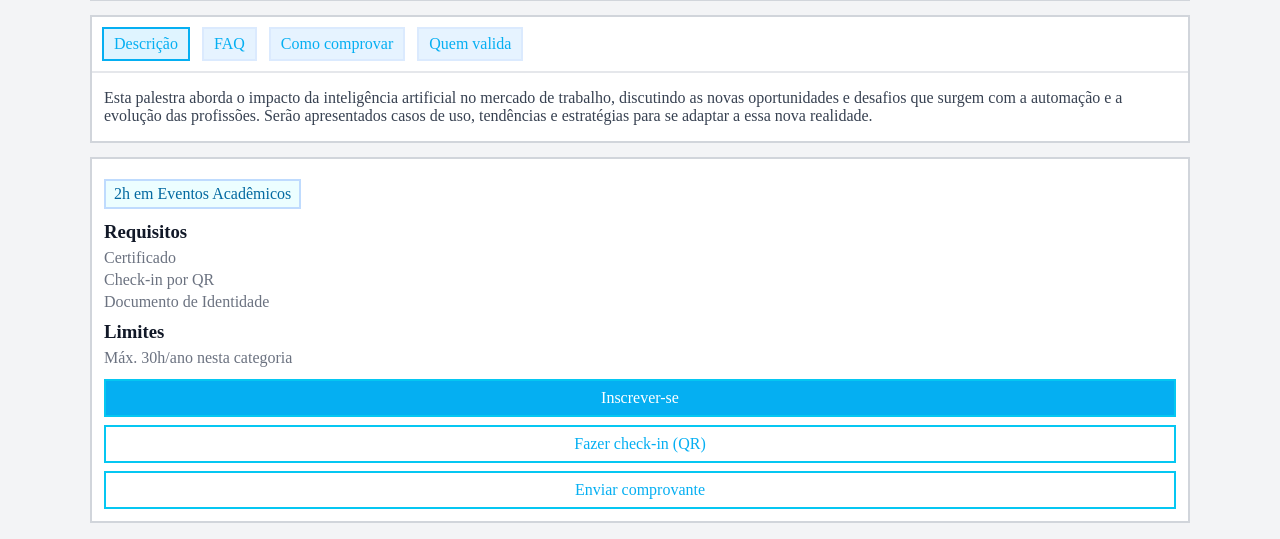
After one commit to lucatm1808/HoraCerta, a Django app: template core/templates/evento.html in a window 1280 px wide. The commit adds this page. Shown: the part 1113-1652 px from the top of the page. Run offline with Django 5.2, Linux system fonts and the light colour scheme; the template is opened without the code that fills it, so the values that code supplies are empty; parts of the project's set-up code (start-up, migrations or seed data) failed here and were passed over.

Commit message:
Toda as telas adicionadas, sem o css padronizado

```diff
--- /dev/null
+++ b/core/static/style-evento.css
@@ -0,0 +1,59 @@
+.main-img{
+  width: 360px;
+  border:2px solid black;
+}
+.main-link{ border:solid yellow; }
+.poster{ width: 100px; }
+.fonte{ font-family: "Times New Roman", Times, serif; }
+.card{
+  border:2px solid #d1d5db;
+  background-color:#ffffff;
+  margin:14px 0;
+  padding:12px;
+}
+.banner{
+  width:100%;
+  border:2px solid #e5e7eb;
+}
+.tag{
+  display:inline-block;
+  background-color:#e6f3ff;
+  color:#05AFF2;
+  border:2px solid #bfdbfe;
+  padding:4px 8px;
+  margin-top:8px;
+  margin-bottom:6px;
+}
+.titulo{
+  color:#111827;
+  font-weight:bold;
+  margin:6px 0;
+}
+.linha{
+  color:#6b7280;
+  margin:4px 0;
+}
+.botao{
+  display:inline-block;
+  background-color:#05AFF2;
+  color:white;
+  border:2px solid #05C7F2;
+  text-align:center;
+  padding:8px 12px;
+  margin-top:8px;
+  text-decoration:none;
+}
+.pill{
+  display:inline-block;
+  border:2px solid #dbeafe;
+  background-color:#e6f3ff;
+  color:#05AFF2;
+  padding:6px 10px;
+  margin-right:6px;
+  text-decoration:none;
+}
+.ativa{
+  border-color:#05AFF2;
+  background-color:#dff4ff;
+  color:#05AFF2;
+}
--- /dev/null
+++ b/core/templates/evento.html
@@ -0,0 +1,70 @@
+<!DOCTYPE html>
+<html lang="pt-br">
+{% load static %}
+  <head>
+    <meta charset="UTF-8" />
+    <title>Hora Certa — Palestra sobre IA</title>
+    <link rel="stylesheet" href="{% static 'style-evento.css' %}">
+  </head>
+  <body style="background-color:#f3f4f6;">
+    <div class="fonte">
+      <div style="border:2px solid #e5e7eb; background-color:#ffffff;">
+        <div style="text-align:left; padding:10px;">
+          <a href="{% url 'kaylane_home' %}" style="color:#05AFF2; font-weight:bold; text-decoration:none;">Hora Certa</a>
+          <a href="{% url 'kaylane_home' %}" style="margin-left:16px; color:#4b5563; text-decoration:none;">Início</a>
+          <a href="{% url 'criar_evento' %}" style="margin-left:8px; color:#4b5563; text-decoration:none;">Eventos</a>
+          <a href="{% url 'envio_comprovante' %}" style="margin-left:8px; color:#4b5563; text-decoration:none;">Comprovar</a>
+          <a href="{% url 'perfil' %}" style="margin-left:8px; color:#4b5563; text-decoration:none;">Perfil</a>
+          <span style="float:right;">
+            <input type="search" placeholder="Pesquisar…" style="background-color:#eef2f7; border:2px solid #e5e7eb; padding:6px; width:220px; color:#111827;" />
+          </span>
+        </div>
+      </div>
+
+      <div style="max-width:1100px; margin:16px auto;">
+        <div class="card" style="border-color:#e5e7eb; background-color:#ffffff;">
+          <p class="linha"><a href="/" style="color:#6b7280; text-decoration:none;">Eventos</a> / <span style="color:#111827;">Palestra sobre IA e o Futuro do Trabalho</span></p>
+          <h1 class="titulo" style="font-size:28px;">Palestra sobre IA e o Futuro do Trabalho</h1>
+          <p class="linha">Explore as implicações da inteligência artificial no mercado de trabalho e como se preparar para as mudanças.</p>
+          <p class="linha">20 de Julho, 2024 · 14:00-16:00 (UTC-3)</p>
+          <p class="linha">Auditório Principal · Campus Centro</p>
+          <p class="linha">Organizado por: <span style="color:#374151; font-weight:bold;">Departamento de Ciência da Computação</span></p>
+          <a href="#" class="linha" style="color:#05AFF2; text-decoration:underline;">Mais eventos deste organizador</a>
+        </div>
+
+        <div class="card" style="padding:0;">
+          <img class="banner" src="https://admin.cnnbrasil.com.br/wp-content/uploads/sites/12/2023/11/pessoa-que-usa-a-ferramenta-ai-no-trabalho.jpg?w=1200&h=675&crop=1" alt="Imagem do evento IA no trabalho" />
+        </div>
+
+        <div class="card" style="padding:0;">
+          <div style="padding:10px; border-bottom:2px solid #e5e7eb; background-color:#ffffff;">
+            <a class="pill ativa" href="#" style="margin-right:8px;">Descrição</a>
+            <a class="pill" href="#" style="margin-right:8px;">FAQ</a>
+            <a class="pill" href="#" style="margin-right:8px;">Como comprovar</a>
+            <a class="pill" href="#">Quem valida</a>
+          </div>
+          <div style="padding:12px;">
+            <p class="linha" style="color:#374151;">
+              Esta palestra aborda o impacto da inteligência artificial no mercado de trabalho, discutindo as novas oportunidades e desafios que surgem com a automação e a evolução das profissões. Serão apresentados casos de uso, tendências e estratégias para se adaptar a essa nova realidade.
+            </p>
+          </div>
+        </div>
+
+        <div class="card" style="padding:12px;">
+          <p class="tag" style="background-color:#ecfeff; color:#0369a1;">2h em Eventos Acadêmicos</p>
+          <h3 class="titulo">Requisitos</h3>
+          <p class="linha">Certificado</p>
+          <p class="linha">Check-in por QR</p>
+          <p class="linha">Documento de Identidade</p>
+
+          <h3 class="titulo" style="margin-top:10px;">Limites</h3>
+          <p class="linha">Máx. 30h/ano nesta categoria</p>
+
+          <a class="botao" href="#" style="display:block; text-align:center; margin-top:12px;">Inscrever-se</a>
+          <a class="botao" href="#" style="display:block; text-align:center; margin-top:8px; background-color:#ffffff; color:#05AFF2;">Fazer check-in (QR)</a>
+          <a class="botao" href="#" style="display:block; text-align:center; margin-top:8px; background-color:#ffffff; color:#05AFF2;">Enviar comprovante</a>
+        </div>
+      </div>
+    </div>
+  </body>
+</html>
--- a/core/templates/index_kaylane.html
+++ b/core/templates/validacao_horas.html
@@ -1,15 +1,16 @@
+{% load static %}
 <!DOCTYPE html>
 <html lang="pt-BR">
 <head>
   <meta charset="UTF-8">
   <meta name="viewport" content="width=device-width, initial-scale=1.0">
   <title>Validação de Horas Complementares</title>
-  <link rel="stylesheet" href="css/style_kaylane.css">
+  <link rel="stylesheet" href="{% static 'validacao_horas.css' %}">
 </head>
 <body>
   <header class="header">
     <div class="logo">
-      <img src="logo.png" alt="Hora Certa">
+      <img src="{% static 'logo.png' %}" alt="Hora Certa">
       <h1>Hora Certa</h1>
     </div>
     <nav class="menu">
--- a/core/urls.py
+++ b/core/urls.py
@@ -2,11 +2,14 @@ from django.urls import path
 from . import views
 
 urlpatterns = [
-    path('kaylane/', views.tela_index_kaylane, name='kaylane_home'),
-    path('kaylane/criar-evento/', views.tela_criar_evento, name='criar_evento'),
-    path('kaylane/inscricao/', views.tela_inscricao, name='inscricao'),
-    path('kaylane/perfil/', views.tela_perfil, name='perfil'),
-    path('kaylane/register/', views.tela_register, name='register'),
-    path('', views.tela_resumo_horas, name='resumo_horas'),
+    path('validacao_horas/', views.tela_index_kaylane, name='kaylane_home'),
+    path('criar-evento/', views.tela_criar_evento, name='criar_evento'),
+    path('inscricao/', views.tela_inscricao, name='inscricao'),
+    path('perfil/', views.tela_perfil, name='perfil'),
+    path('register/', views.tela_register, name='register'),
+    path('resumo-horas/', views.tela_resumo_horas, name='resumo_horas'),
     path('envio-comprovante/', views.tela_envio_comprovante, name='envio_comprovante'),
+    path('evento/', views.tela_evento, name='evento'),
+    path('eventos-pagina/', views.tela_eventos_pagina, name='eventos_pagina'),
+    path('validacao-horas/', views.tela_validacao_horas, name='validacao_horas'),
 ]
```
Also changed, not shown: core/templates/eventos_pagina.html (added, +100 -0 lines), core/views.py (+7 -1 lines), core/static/validacao_horas.css (renamed from core/static/style_kaylane.css).
